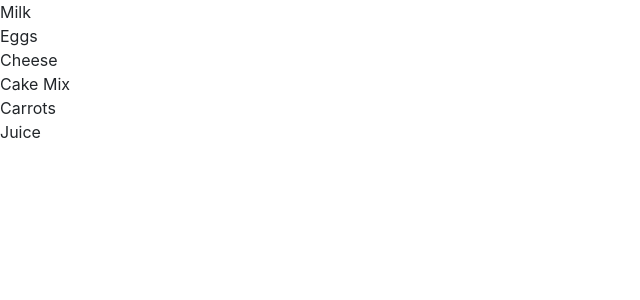
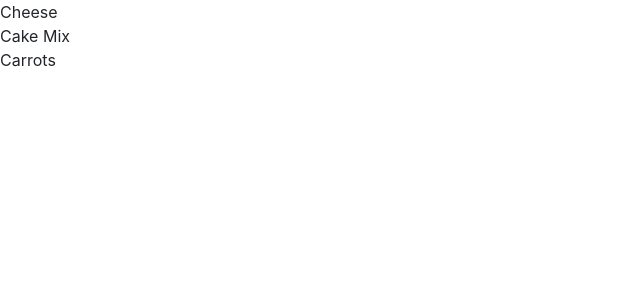
Before and after one commit to smwarsh/reactpractice, a React (Create React App) app: page / in a window 1280 px wide. Shown: the top 300 px of the page, without its empty margins (0-640 px from the left). Built offline with nearby package versions, Linux system fonts and the light colour scheme.

Commit message:
Use filter function to only print grocery list items that have not been purchased

```diff
--- a/src/components/List.js
+++ b/src/components/List.js
@@ -3,7 +3,7 @@ import React from "react";
 const List = props => (
   <ul className="list-group">
     {/* From React docs: A good rule of thumb is that elements inside the map() call need keys. */}
-    {props.groceries.map(item => <li key={item.id}>{item.name}</li>)}
+    {props.groceries.filter(item => !item.purchased).map(item => <li key={item.id}>{item.name}</li>)}
   </ul>
 );
 
```
